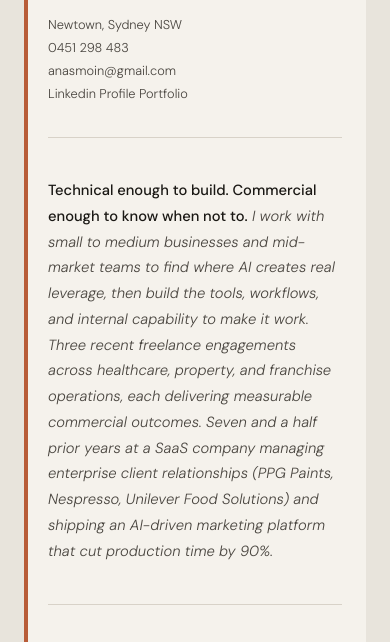
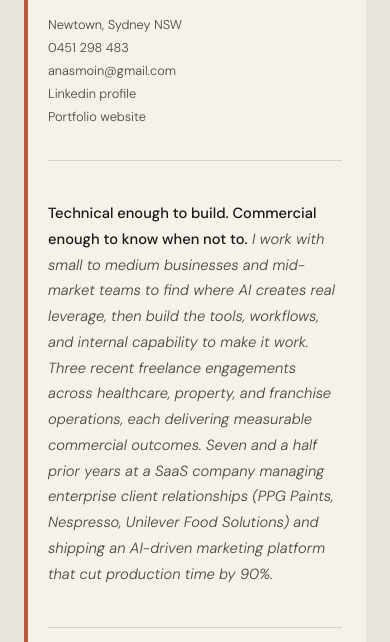
Before and after one commit to anasmoin1996/Portfolio, a plain HTML site: page cv.html in a window 390 px wide. Shown: the part 198-840 px from the top of the page. Drawn offline with nearby package versions, Linux system fonts and the light colour scheme; a web font is replaced by a local one.

Commit message:
style: update print media queries for better page layout and refine contact section formatting

```diff
--- a/cv.html
+++ b/cv.html
@@ -391,16 +391,30 @@
         margin: 0;
       }
 
-      body {
-        background: white;
-        padding: 0;
+      * {
+        -webkit-print-color-adjust: exact !important;
+        print-color-adjust: exact !important;
       }
 
+      html, body {
+        background: #e8e4dc !important;
+        padding: 0;
+        margin: 0;
+        width: 100%;
+      }
+
+      /* Each "printed page" wrapper fills the full A4 sheet */
       .page {
         max-width: none;
         width: 100%;
+        min-height: 100vh;
         padding: 2.2cm 2.5cm;
         box-shadow: none;
+        background: var(--bone) !important;
+        /* Give the bone card a margin so the dark surround shows */
+        margin: 0 1.2cm;
+        width: calc(100% - 2.4cm);
+        box-sizing: border-box;
       }
 
       .page::before {
@@ -409,11 +423,6 @@
 
       .print-bar {
         display: none;
-      }
-
-      * {
-        -webkit-print-color-adjust: exact !important;
-        print-color-adjust: exact !important;
       }
     }
 
@@ -475,8 +484,8 @@
         Newtown, Sydney NSW<br>
         <a href="tel:0451298483">0451 298 483</a><br>
         <a href="mailto:anasmoin@gmail.com">anasmoin@gmail.com</a><br>
-        <a href="https://www.linkedin.com/in/anas-ahammed-4787b8144/" target="_blank">Linkedin Profile</a>
-        <a href="https://anasmoin1996.github.io/Portfolio/" target="_blank">Portfolio</a>
+        <a href="https://www.linkedin.com/in/anas-ahammed-4787b8144/" target="_blank">Linkedin profile</a><br>
+        <a href="https://anasmoin1996.github.io/Portfolio/" target="_blank">Portfolio website</a>
       </div>
     </header>
 
@@ -519,7 +528,7 @@
     </section>
 
     <!-- ── EXPERIENCE ── -->
-    <section class="experience">
+    <section class="experience" style="break-before: page; -webkit-column-break-before: page; page-break-before: always;">
       <div class="section-label">Experience</div>
 
       <!-- Freelance -->
```
